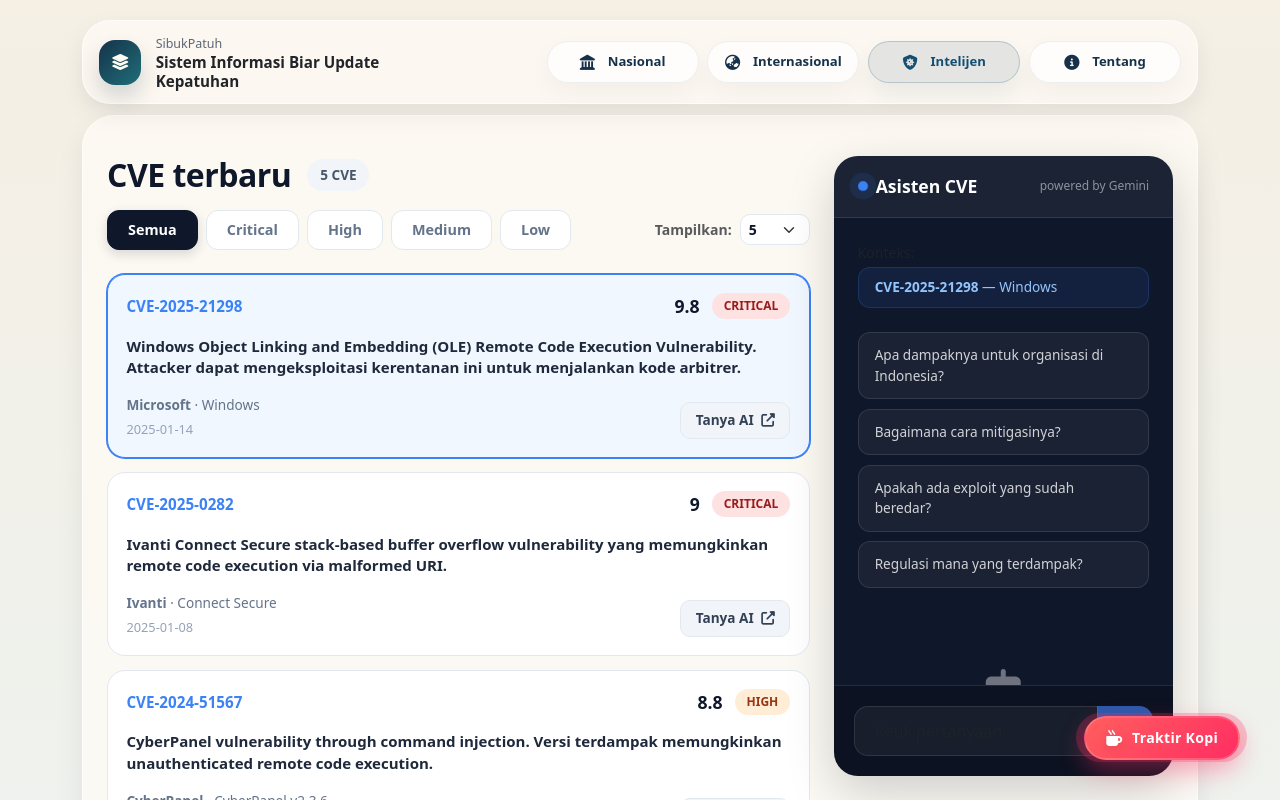
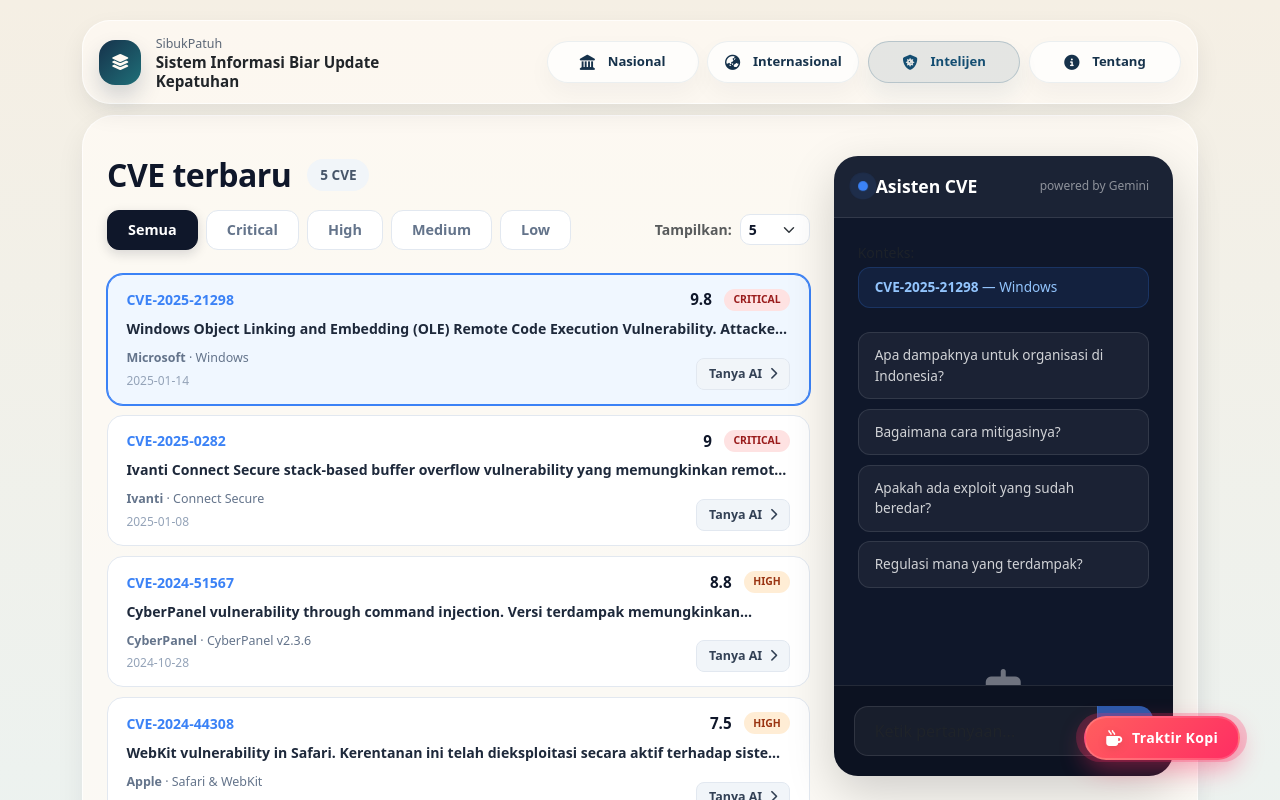
Before and after one commit to lintanggraha/sibukpatuh, a Vue app: page /intel/cve-intelligence in a window 1280 px wide. Shown: the top 800 px of the page. Built offline with nearby package versions, Linux system fonts and the light colour scheme.

Commit message:
style: ultra-compact CVE cards to fit 5 vertically

```diff
--- a/src/views/CveIntelligence.vue
+++ b/src/views/CveIntelligence.vue
@@ -50,7 +50,9 @@
                 </div>
               </div>
 
-              <h3 class="cve-card-title">{{ cve.title }}</h3>
+              <div class="cve-card-body">
+                <h3 class="cve-card-title">{{ cve.title }}</h3>
+              </div>
 
               <div class="cve-card-footer">
                 <div class="cve-meta">
@@ -58,7 +60,7 @@
                   <span class="cve-date">{{ cve.date }}</span>
                 </div>
                 <button class="btn btn-ask-ai" @click.stop="askAi(cve)">
-                  Tanya AI <i class="fas fa-external-link-alt ms-1"></i>
+                  Tanya AI <i class="fas fa-chevron-right ms-1"></i>
                 </button>
               </div>
             </div>
@@ -357,9 +359,9 @@
 .cve-card {
   background: white;
   border: 1px solid #e2e8f0;
-  border-radius: 18px;
-  padding: 1.15rem;
-  margin-bottom: 0.85rem;
+  border-radius: 16px;
+  padding: 0.85rem 1.15rem;
+  margin-bottom: 0.65rem;
   cursor: pointer;
   transition: all 0.3s cubic-bezier(0.4, 0, 0.2, 1);
   position: relative;
@@ -382,13 +384,13 @@
   display: flex;
   justify-content: space-between;
   align-items: center;
-  margin-bottom: 1rem;
+  margin-bottom: 0.5rem;
 }
 
 .cve-id {
   font-weight: 700;
   color: #3b82f6;
-  font-size: 0.95rem;
+  font-size: 0.88rem;
 }
 
 .cve-metrics {
@@ -400,13 +402,13 @@
 .cve-score {
   font-weight: 800;
   color: #0f172a;
-  font-size: 1.1rem;
+  font-size: 0.95rem;
 }
 
 .cve-severity-badge {
-  padding: 0.25rem 0.75rem;
+  padding: 0.2rem 0.6rem;
   border-radius: 999px;
-  font-size: 0.75rem;
+  font-size: 0.65rem;
   font-weight: 800;
   text-transform: uppercase;
 }
@@ -417,13 +419,13 @@
 .cve-severity-badge.low { background: #f0fdf4; color: #166534; }
 
 .cve-card-title {
-  font-size: 0.94rem;
+  font-size: 0.88rem;
   font-weight: 700;
   color: #1e293b;
-  line-height: 1.45;
-  margin-bottom: 1rem;
+  line-height: 1.4;
+  margin-bottom: 0.65rem;
   display: -webkit-box;
-  -webkit-line-clamp: 2;
+  -webkit-line-clamp: 1;
   -webkit-box-orient: vertical;
   overflow: hidden;
 }
@@ -441,21 +443,21 @@
 }
 
 .cve-vendor {
-  font-size: 0.85rem;
+  font-size: 0.78rem;
   color: #64748b;
 }
 
 .cve-date {
-  font-size: 0.8rem;
+  font-size: 0.75rem;
   color: #94a3b8;
 }
 
 .btn-ask-ai {
   background: #f1f5f9;
   border: 1px solid #e2e8f0;
-  border-radius: 10px;
-  padding: 0.45rem 0.9rem;
-  font-size: 0.85rem;
+  border-radius: 8px;
+  padding: 0.35rem 0.75rem;
+  font-size: 0.78rem;
   font-weight: 700;
   color: #334155;
   transition: all 0.2s ease;
```
